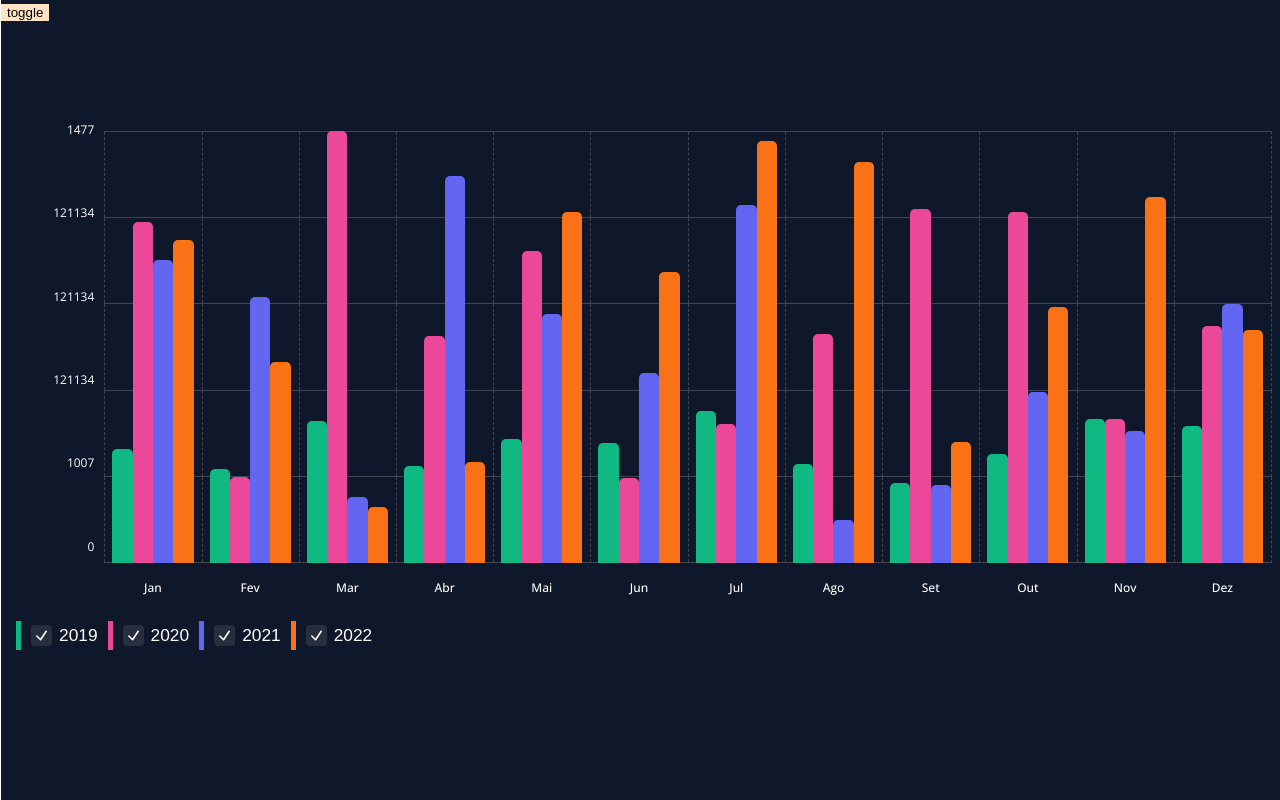
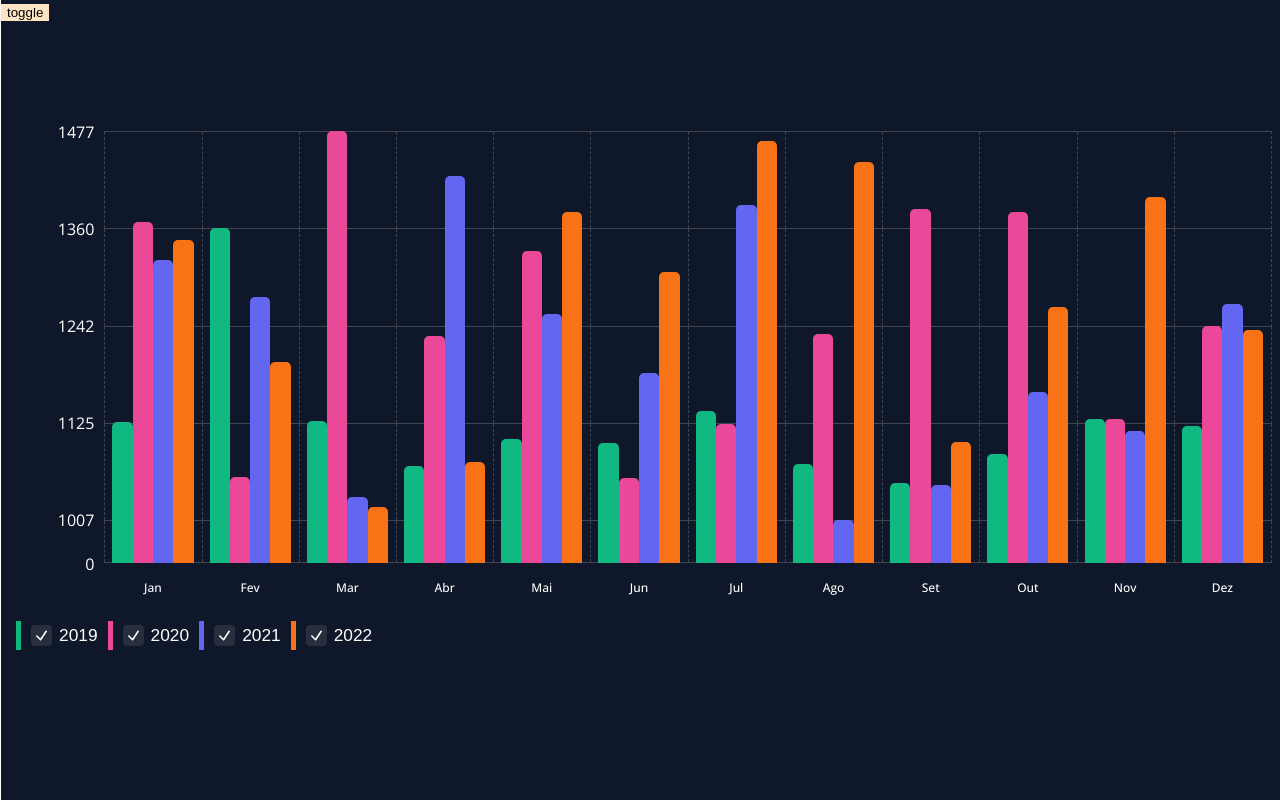
Before and after one commit to felipedossantosoliveira/charts-library, a Vue app: page / in a window 1280 px wide. Shown: the top 800 px of the page. Built offline with nearby package versions, Linux system fonts and the light colour scheme.

Commit message:
feat: barsChart

```diff
--- a/src/components/BarsChart.vue
+++ b/src/components/BarsChart.vue
@@ -1,5 +1,5 @@
 <script setup>
-import { ref, computed } from "vue";
+import {ref, computed, reactive, onMounted, onUnmounted} from "vue";
 
 const props = defineProps({
   keys: {
@@ -165,6 +165,43 @@ function colorHex(color) {
   }
 }
 
+const x = ref(0);
+const y = ref(0);
+
+function update(event) {
+  x.value = event.pageX;
+  y.value = event.pageY;
+}
+
+onMounted(() => window.addEventListener("mousemove", update));
+onUnmounted(() => window.removeEventListener("mousemove", update));
+
+
+const atualItem = reactive({
+  show: false,
+  key: '',
+  value: 0,
+  index: null,
+  barIndex: null,
+});
+
+function onClick(bar, index, barIndex) {
+  atualItem.show = true;
+  atualItem.key = props.keys[index].value;
+  atualItem.value = props.data[barIndex].data[index].value;
+  atualItem.barIndex = barIndex;
+  atualItem.index = index;
+  console.log(bar)
+}
+
+function onMouseLeave() {
+  atualItem.show = false;
+  atualItem.key = '';
+  atualItem.value = 0;
+  atualItem.index = null;
+  atualItem.barIndex = null;
+}
+
 const maxItems = computed(() => {
   let values = [];
   props.data.forEach((item) => {
@@ -181,28 +218,40 @@ const minItems = computed(() => {
   return Math.min(...values);
 });
 
+const interval = computed(() => {
+  return (maxItems.value - minItems.value) / 4;
+});
+
 function calculatePercentage(value) {
   let val = value - minItems.value;
   let max = maxItems.value - minItems.value;
   let result = ((val * 100) / max) * 0.9 + 10;
   return result.toFixed(2);
 }
+
 </script>
 <template>
-  <div class="all" >
-    <div class="container" :style="minWidth != null ? 'min-width:' + minWidth : ''">
+  <div class="all">
+    <div
+      class="container"
+      :style="minWidth != null ? 'min-width:' + minWidth : ''"
+    >
       <div
         class="interval-container"
         :style="props.theme === 'dark' ? 'color: #fff' : 'color: #000'"
       >
+        <div class="interval">
           <div>
             {{ maxItems }}
           </div>
-        <div v-for="interval in 3">121134</div>
+          <div v-for="value in 3">
+            {{ (maxItems - interval * value).toFixed(0) }}
+          </div>
           <div>
             {{ minItems }}
           </div>
-        <div>0</div>
+        </div>
+        <div class="zero">0</div>
       </div>
       <div class="chart-container">
         <div class="lines-container">
@@ -221,7 +270,20 @@ function calculatePercentage(value) {
               </div>
               <div
                 class="line"
-                v-for="line in 4"
+                v-for="line in 3"
+                :style="{
+                  'grid-template-columns': 'repeat(' + keys.length + ', 1fr)',
+                }"
+              >
+                <div
+                  class="vertical-line"
+                  v-for="(verticalLine, index) in keys"
+                ></div>
+              </div>
+            </div>
+            <div class="last-line-container">
+              <div
+                class="line"
                 :style="{
                   'grid-template-columns': 'repeat(' + keys.length + ', 1fr)',
                 }"
@@ -239,14 +301,22 @@ function calculatePercentage(value) {
             <div class="bar-container-top">
               <div
                 class="bar-top"
-                v-for="bar in data"
+                v-for="(bar, bar_index) in data"
+                @click="onClick(bar, index, bar_index)"
+                @mouseleave="onMouseLeave()"
                 :style="{
-                  'background-color': colorHex(bar.color).op500,
+                  'background-color':
+                    atualItem.barIndex === bar_index &&
+                    atualItem.index === index
+                      ? colorHex(bar.color).op500
+                      : atualItem.index !== null
+                      ? colorHex(bar.color).op500 + '20'
+                      : colorHex(bar.color).op500,
                   height: calculatePercentage(bar.data[index].value) + '%',
+                  cursor: 'pointer',
+                  width: bar.checked ? '100%' : '0%',
                 }"
-              >
-
-              </div>
+              ></div>
             </div>
           </div>
         </div>
@@ -267,10 +337,19 @@ function calculatePercentage(value) {
     <div v-for="(item, index) in props.data" :key="index">
       <button
         @click="item.checked = !item.checked"
-            :style="{'border-left-color':  colorHex(item.color).op500, 'color': (props.theme === 'dark' ? '#ffffff' : '#000000')}"
+        :style="{
+          'border-left-color': colorHex(item.color).op500,
+          color: props.theme === 'dark' ? '#ffffff' : '#000000',
+        }"
         class="checked"
       >
-          <div class="checkbox" :style="{'background-color': (props.theme === 'dark' ? '#cccccc20' : '#cccccc90')}">
+        <div
+          class="checkbox"
+          :style="{
+            'background-color':
+              props.theme === 'dark' ? '#cccccc20' : '#cccccc90',
+          }"
+        >
           <svg
             v-if="item.checked"
             width="15px"
@@ -292,9 +371,29 @@ function calculatePercentage(value) {
       </button>
     </div>
   </div>
+  <div
+      :style="{
+        '--x':
+          (atualItem.index + 1 > props.data[1].data.length / 2 ? x - 150 : x) +
+          'px',
+        '--y': y - 75 + 'px',
+        '--color-200-20': colorHex(props.data[atualItem.barIndex].color).op300 + '70',
+        '--color': colorHex(props.data[atualItem.barIndex].color).op300,
+        'color': '#000'
+      }"
+      class="tooltip"
+      v-if="atualItem.show"
+  >
+    <div class="tooltip-atribute tooltip-key">
+      {{ atualItem.key }}
+    </div>
+    <div class="tooltip-atribute">
+      {{ atualItem.value }}
+    </div>
+  </div>
 </template>
+
 <style scoped>
-
 .all {
   width: 100%;
   height: 500px;
@@ -369,9 +468,12 @@ function calculatePercentage(value) {
 .interval-container {
   width: 8%;
   height: 100%;
+  text-align: right;
+}
+
+.interval {
   display: grid;
-  font-size: 12px;
-  text-align: right;
+  height: 97%;
 }
 
 .lines-container {
@@ -382,7 +484,10 @@ function calculatePercentage(value) {
 .line-container {
   position: absolute;
   width: 100%;
-  height: 432px;
+}
+
+.zero {
+  transform: translateY(-53px);
 }
 
 .line {
@@ -392,14 +497,21 @@ function calculatePercentage(value) {
   display: grid;
 }
 
+.line-container-setup {
+  display: grid;
+  opacity: 0.5;
+  height: 390px;
+}
+
+.last-line-container {
+  display: grid;
+  width: 100%;
+  height: 42px;
+  opacity: 0.5;
+}
+
 .first-line {
   border-top: #737373 1px solid;
-}
-
-.line-container-setup {
-  height: 100%;
-  display: grid;
-  opacity: 0.5;
 }
 
 .vertical-line {
@@ -440,4 +552,32 @@ function calculatePercentage(value) {
   border-radius: 4px;
 }
 
+.tooltip-atribute {
+  overflow: hidden;
+  text-overflow: ellipsis;
+  white-space: nowrap;
+  border-left-width: 8px;
+  border-left-style: solid;
+  border-color: var(--color);
+  padding: 0.25rem 0.75rem;
+}
+
+.tooltip-key {
+  border-bottom-width: 1px;
+  border-bottom-style: solid;
+}
+
+.tooltip {
+  position: absolute;
+  top: var(--y);
+  left: var(--x);
+  width: 150px;
+  z-index: 100;
+  overflow-y: hidden;
+  border-radius: 0.5rem;
+  background-color: var(--color-200-20);
+  backdrop-filter: blur(10px);
+  -webkit-backdrop-filter: blur(10px);
+}
+
 </style>
--- a/src/examples/BarsChartExample.vue
+++ b/src/examples/BarsChartExample.vue
@@ -21,8 +21,8 @@ const multiItems= reactive([
   {
     label: '2019',
     data: [
-      { value: 1093 },
-      { value: 1068 },
+      { value: 1125 },
+      { value: 1360 },
       { value: 1127 },
       { value: 1072 },
       { value: 1105 },
```
Lines whose indentation alone changed are shown as unchanged.
